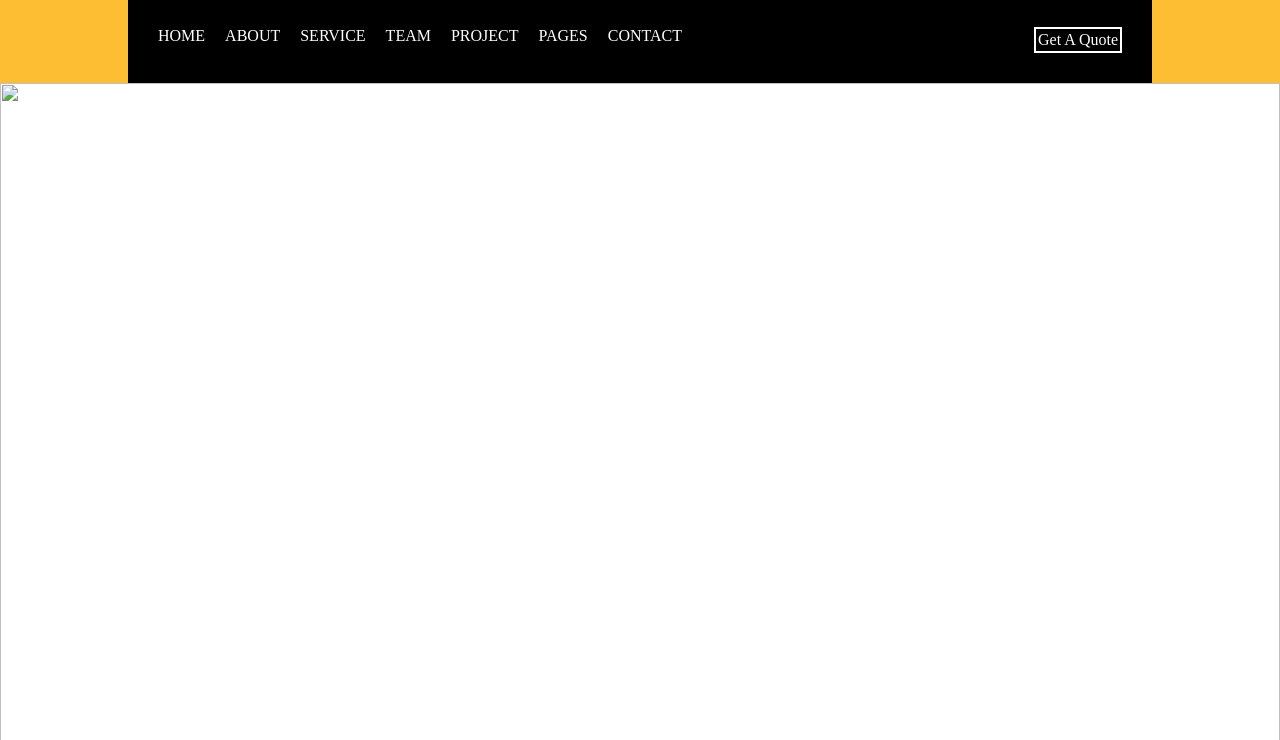
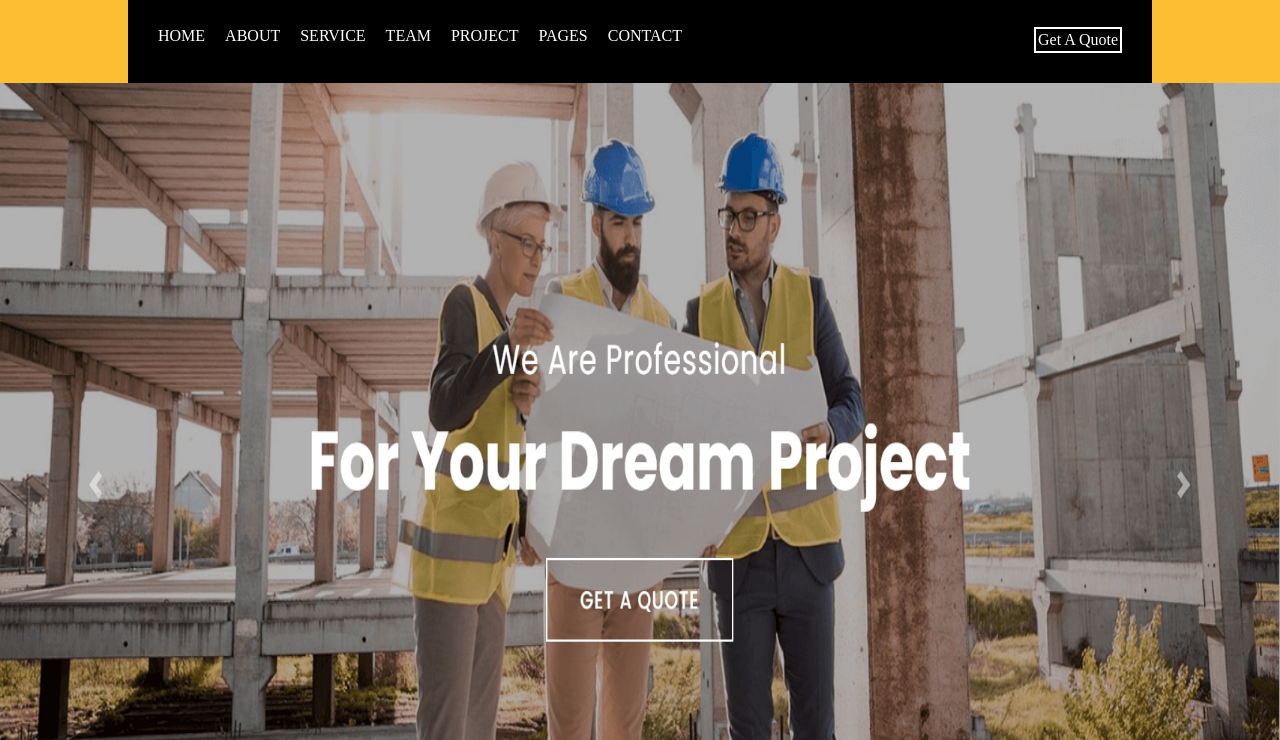
Before and after one commit to Doredla-Charan-Sai/mern-html-css-bs-tasks, a plain HTML site: page Bootstraptasks/task2.html in a window 1280 px wide. Shown: the part 60-800 px from the top of the page. Drawn offline with Linux system fonts and the light colour scheme.

Commit message:
images are corrected

```diff
--- a/Bootstraptasks/task2.html
+++ b/Bootstraptasks/task2.html
@@ -135,7 +135,7 @@ img{
         <div id="quote" style="border: 2px solid white; padding: 2px;">Get A Quote</div>
        </div>
     </div>
-    <div id="img"><img src="/ethnus_tasks/tasks/html_css_bs_tasks/images/Builderz-1 (1).png"></div>
+    <div id="img"><img src="../images/Builderz-1 (1).png"></div>
     <div id="footer">
         <div class="items">
             <div id="worker">
```
